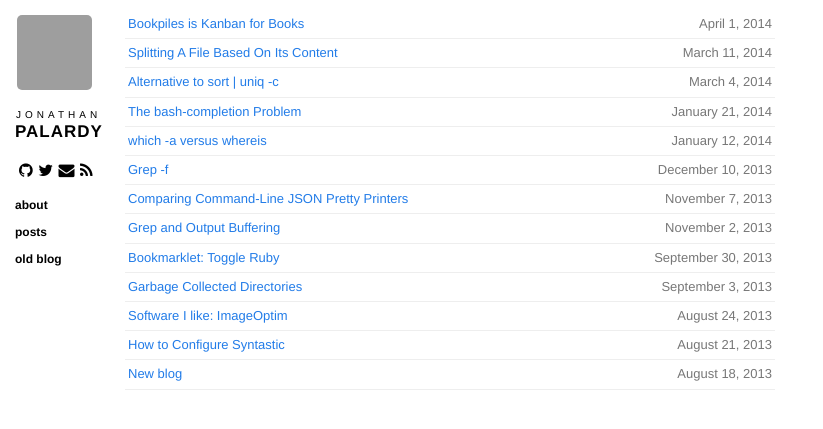
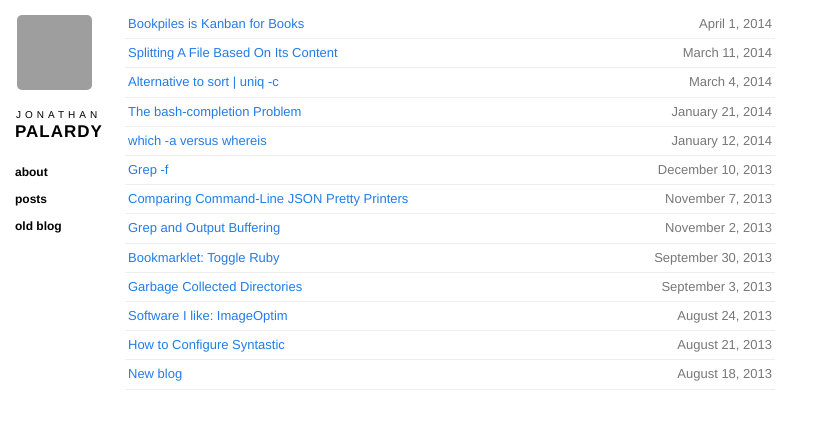
Before and after one commit to jpalardy/jpalardy.github.io, a Jekyll site: the page built from index.html, in a window 1280 px wide. Shown: the top 429 px of the page, without its empty margins (0-823 px from the left). Built offline with Jekyll 4.4.1, drawn with Linux system fonts in a browser that asks for light colours; Markdown is read by kramdown in place of the engine named in the settings; grey boxes are pictures that could not be loaded.

Commit message:
minor tweaks to layout's HTML

```diff
--- a/_layouts/layout.html
+++ b/_layouts/layout.html
@@ -1,12 +1,12 @@
 <!DOCTYPE html>
 <html xmlns="http://www.w3.org/1999/xhtml" xml:lang="en" lang="en-us">
 <head>
-  <meta charset="utf-8">
+  <meta charset="utf-8" />
   <title>{{ page.title }} | {{ site.blog_name }}</title>
 
   <meta name="author" content="{{ site.name }}" />
   <meta name="description" content="{{ site.description }}" />
-  <meta name="viewport" content="width=device-width, initial-scale=1, maximum-scale=1">
+  <meta name="viewport" content="width=device-width, initial-scale=1, maximum-scale=1" />
 
   <link rel="alternate" type="application/rss+xml" href="/atom.xml" />
 
@@ -15,14 +15,14 @@
   <link rel="stylesheet" href="/css/pygments.css" type="text/css" />
   <link media="only screen and (max-device-width: 480px)" href="/css/mobile.css" type="text/css" rel="stylesheet" />
   <link media="only screen and (device-width: 768px)" href="/css/mobile.css" type="text/css" rel="stylesheet" />
-  <link href='http://fonts.googleapis.com/css?family=Yanone+Kaffeesatz' rel='stylesheet' type='text/css'>
+  <link href='http://fonts.googleapis.com/css?family=Yanone+Kaffeesatz' rel='stylesheet' type='text/css' />
   <link rel="apple-touch-icon" href="/apple-touch-icon.png" />
 </head>
 
 <body>
   <section class="sidebar">
     <a href="/">
-      <img src="{{ site.gravatar_url }}?s=150" height="75" width="75" class="avatar" />
+      <img src="{{ site.gravatar_url }}?s=150" height="75" width="75" class="avatar" alt="jpalardy's avatar" />
     </a>
 
     <section class="name">
@@ -32,12 +32,12 @@
       </a>
     </section>
 
-    <section class="meta">
-      <a href="https://github.com/{{ site.github }}" target="_blank"><i class="icon icon-github"></i></a>
-      <a href="https://twitter.com/{{ site.twitter }}" target="_blank"><i class="icon icon-twitter"></i></a>
-      <a href="mailto:{{ site.email }}" target="_blank"><i class="icon icon-envelope"></i></a>
-      <a href="/atom.xml"><i class="icon icon-rss"></i></a>
-    </section>
+    <!--<section class="meta">-->
+      <!--<a href="https://github.com/{{ site.github }}" target="_blank"><i class="icon icon-github"></i></a>-->
+      <!--<a href="https://twitter.com/{{ site.twitter }}" target="_blank"><i class="icon icon-twitter"></i></a>-->
+      <!--<a href="mailto:{{ site.email }}" target="_blank"><i class="icon icon-envelope"></i></a>-->
+      <!--<a href="/atom.xml"><i class="icon icon-rss"></i></a>-->
+    <!--</section>-->
 
     <section class="sections">
       <ul>
```
